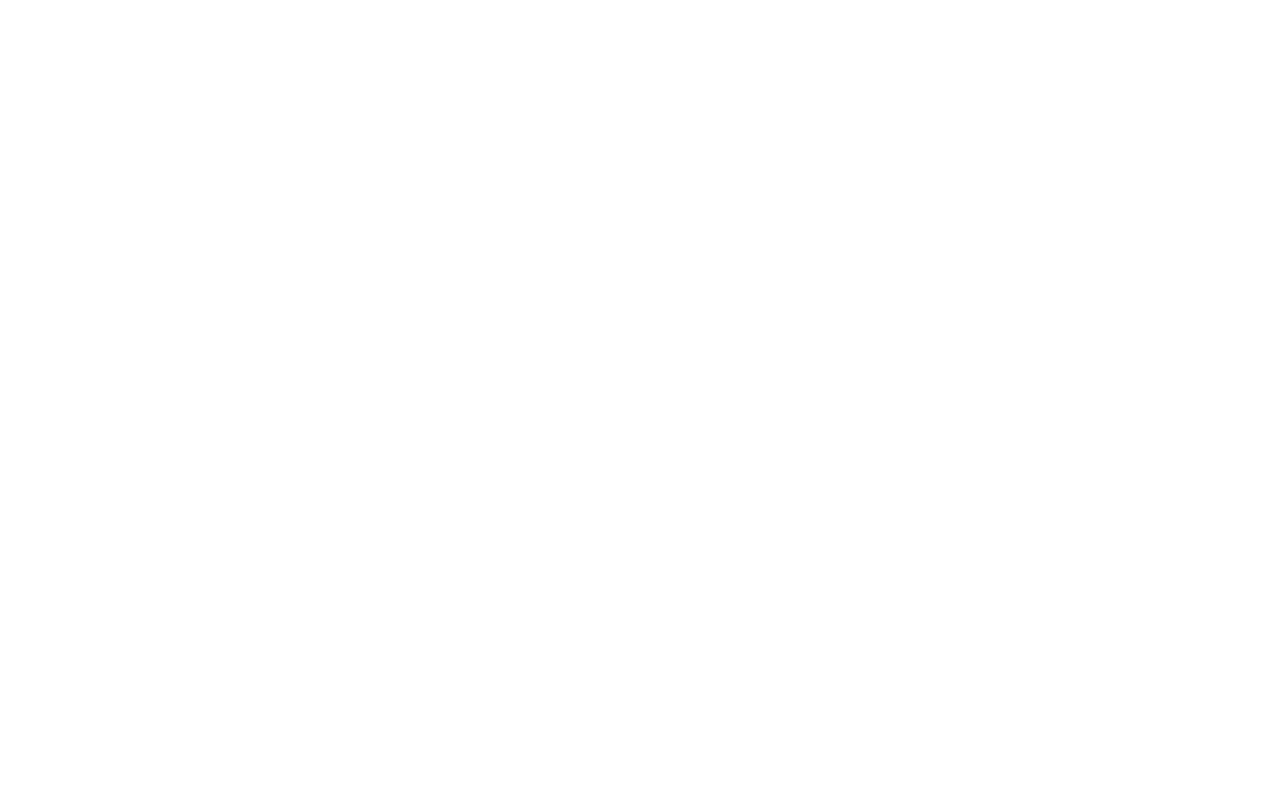
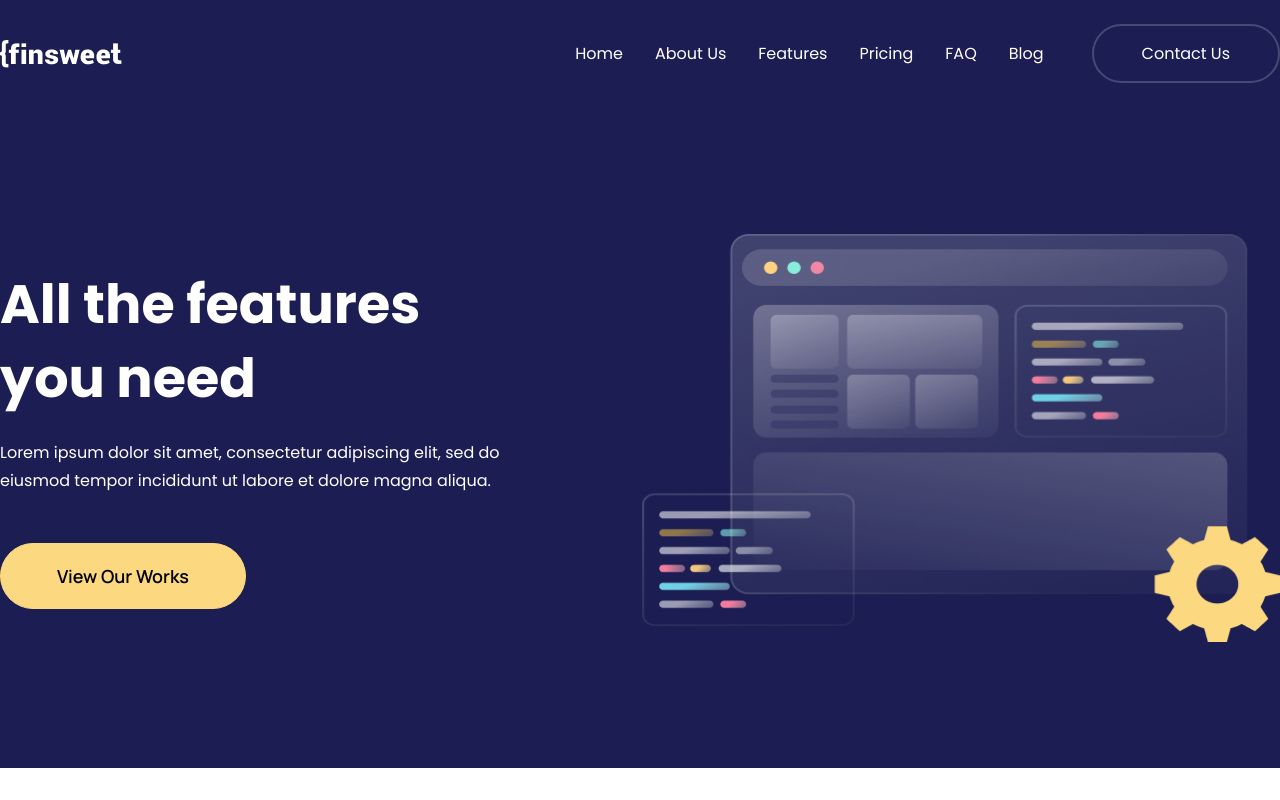
Before and after one commit to Roni006/finsweet, a React app: page /featurehero in a window 1280 px wide. Before the commit this address had no page. Built offline with nearby package versions, Linux system fonts and the light colour scheme; the HTML template or start-up script is replaced by a standard one.

Commit message:
added the components of team member and feature hero

```diff
--- a/src/App.jsx
+++ b/src/App.jsx
@@ -8,6 +8,8 @@
 import Pricing from "./Pages/Pricing/Pricing";
 import Benefit from "./Pages/Benefit/Benefit";
 import Feature from "./Pages/Feature/Feature";
+import OurTeam from "./Pages/OurTeam/OurTeam";
+import FeatureHero from "./Pages/FeatureHero/FeatureHero";
 function App() {
   return (
     <>
@@ -16,12 +18,15 @@
           <Route path="/" element={<RootLayout />}>
             <Route index element={<Home />} />
             <Route path="/aboutus" element={<AboutUs />} />
+            {/*! extra  */}
             <Route path="/whoweare" element={<WhoWeAre />} />
             <Route path="/process" element={<Process />} />
             <Route path="/vmission" element={<MIssionVission />} />
             <Route path="/pricing" element={<Pricing />} />
             <Route path="/benefit" element={<Benefit />} />
             <Route path="/feature" element={<Feature />} />
+            <Route path="/team" element={<OurTeam />} />
+            <Route path="/featurehero" element={<FeatureHero />} />
           </Route>
         </Routes>
       </BrowserRouter>
--- a/src/Pages/Banner/Banner.jsx
+++ b/src/Pages/Banner/Banner.jsx
@@ -24,7 +24,7 @@
         <>
             <section className='bg-[#1C1E53] py-[126px] '>
                 <Container>
-                    <div className="maintContent flex items-center gap-15">
+                    <div className="maintContent flex items-center justify-between gap-15">
                         <div className='w-[582px]'>
                             <h1 className='text-[54px] leading-[74px] text-[#ffffff] font-poppins font-bold '>Building stellar websites for early startups</h1>
                             <p className='gbls w-[562px] pt-6 pb-12'>Lorem ipsum dolor sit amet, consectetur adipiscing elit, sed do eiusmod tempor incididunt.</p>
--- /dev/null
+++ b/src/Pages/FeatureHero/FeatureHero.jsx
@@ -0,0 +1,35 @@
+import React from "react";
+import Container from "../../components/Common/Container";
+import featureHero from "../../assets/images/feature-hero-bg.png"
+
+const FeatureHero = () => {
+  return (
+    <>
+      <section className="bg-[#1C1E53] py-[126px] ">
+        <Container>
+          <div className="maintContent flex items-center justify-between gap-15">
+            <div className="">
+              <h1 className="text-[54px] w-[466px] leading-[74px] text-[#ffffff] font-poppins font-bold ">
+                All the features you need
+              </h1>
+              <p className="gbls w-[562px] pt-6 pb-12">
+                Lorem ipsum dolor sit amet, consectetur adipiscing elit, sed do
+                eiusmod tempor incididunt ut labore et dolore magna aliqua.
+              </p>
+              <div className="button flex items-center gap-10">
+                <a href="#" className="btns">
+                  View Our Works
+                </a>
+              </div>
+            </div>
+            <div className="w-[638px]">
+              <img src={featureHero} alt="" />
+            </div>
+          </div>
+        </Container>
+      </section>
+    </>
+  );
+};
+
+export default FeatureHero;
--- a/src/components/AboutUs/AboutUs.jsx
+++ b/src/components/AboutUs/AboutUs.jsx
@@ -2,6 +2,8 @@
 import WhoWeAre from "../../Pages/WhoWeAre/WhoWeAre";
 import Process from "../../Pages/Process/Process";
 import MIssionVission from "../../Pages/MIssionVission";
+import Benefit from "../../Pages/Benefit/Benefit";
+import OurTeam from "../../Pages/OurTeam/OurTeam";
 
 const AboutUs = () => {
   return (
@@ -10,6 +12,8 @@
       <WhoWeAre />
       <Process />
       <MIssionVission />
+      <Benefit/>
+      <OurTeam/>
     </>
   );
 };
```
Also changed, not shown: src/assets/images/feature-hero-bg.png (added).
